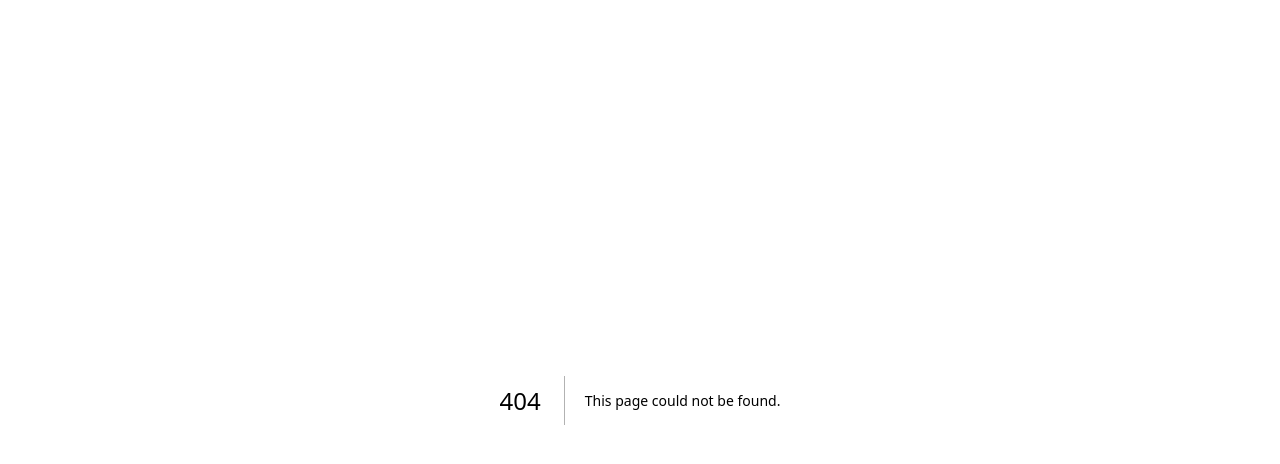
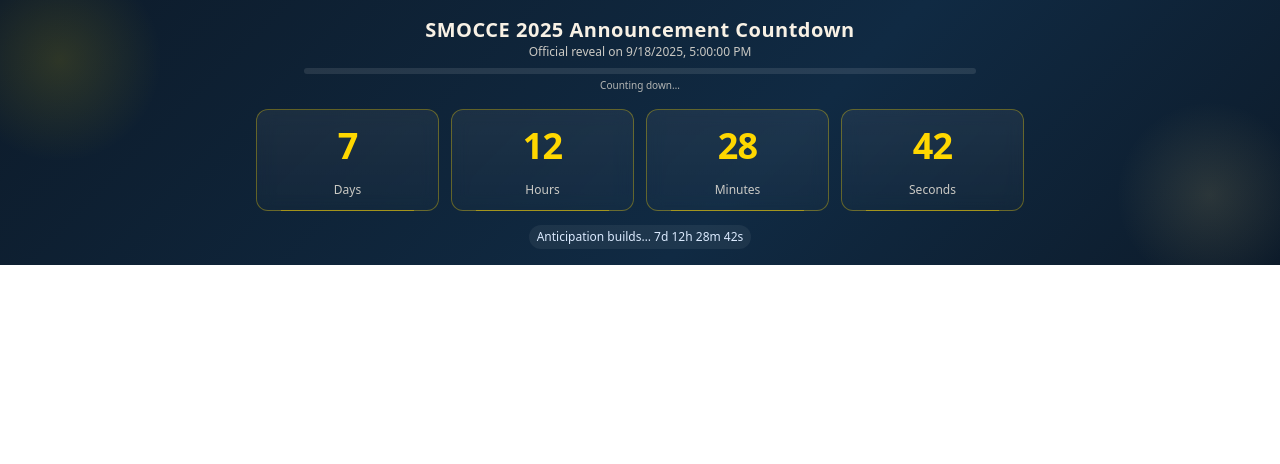
Before and after one commit to aryanzkys/smocce-app, a Next.js app in the folder frontend/: page /widget/countdown in a window 1280 px wide. Before the commit this address had no page. Shown: the top 464 px of the page. Built offline with nearby package versions, Linux system fonts and the light colour scheme.

Commit message:
feat(widget): add embeddable Notion countdown for 2025-09-19 with Suspense boundary, progress bar, hover effects

```diff
--- /dev/null
+++ b/frontend/app/widget/countdown/page.js
@@ -0,0 +1,152 @@
+'use client'
+import { Suspense, useEffect, useMemo, useState } from 'react'
+import { useSearchParams } from 'next/navigation'
+
+// Simple, embeddable countdown widget suitable for Notion's Embed block
+// Default target: 2025-09-19 00:00:00 (local). Override via ?date=2025-09-19T00:00:00+07:00
+// Optional params: title, bg, fg, accent, hideTitle=1
+
+const DEFAULT_TITLE = 'SMOCCE 2025 Announcement Countdown'
+const DEFAULT_DATE = '2025-09-19T00:00:00+07:00' // WIB by default
+
+const palette = {
+  bg: '#0D1B2A',
+  fg: '#F8F1E5',
+  accent: '#FFD700',
+  accentSoft: '#ffdf80',
+  blue2: '#102A43',
+}
+
+function useCountdown(targetISO) {
+  const [now, setNow] = useState(() => Date.now())
+  useEffect(() => {
+    const id = setInterval(() => setNow(Date.now()), 1000)
+    return () => clearInterval(id)
+  }, [])
+  const target = useMemo(() => new Date(targetISO).getTime(), [targetISO])
+  const diff = Math.max(0, target - now)
+  const ended = diff <= 0
+  const days = Math.floor(diff / (1000 * 60 * 60 * 24))
+  const hours = Math.floor((diff / (1000 * 60 * 60)) % 24)
+  const minutes = Math.floor((diff / (1000 * 60)) % 60)
+  const seconds = Math.floor((diff / 1000) % 60)
+  return { ended, diff, days, hours, minutes, seconds }
+}
+
+function pad2(v) {
+  return String(v).padStart(2, '0')
+}
+
+function CountdownWidgetInner() {
+  const params = useSearchParams()
+  const title = params.get('title') || DEFAULT_TITLE
+  const targetISO = params.get('date') || DEFAULT_DATE
+  const bg = params.get('bg') || palette.bg
+  const fg = params.get('fg') || palette.fg
+  const accent = params.get('accent') || palette.accent
+  const hideTitle = params.get('hideTitle') === '1'
+
+  const { ended, days, hours, minutes, seconds } = useCountdown(targetISO)
+
+  // Progress bar from today to target (caps at 100%)
+  const [startTs] = useState(() => Date.now())
+  const targetTs = useMemo(() => new Date(targetISO).getTime(), [targetISO])
+  const elapsed = Math.max(0, Math.min(targetTs - startTs, Math.max(0, Date.now() - startTs)))
+  const total = Math.max(1, targetTs - startTs)
+  const pct = Math.round((elapsed / total) * 100)
+
+  // Smooth digit swap: key the boxes by value
+  const blocks = [
+    { label: 'Days', value: String(days) },
+    { label: 'Hours', value: pad2(hours) },
+    { label: 'Minutes', value: pad2(minutes) },
+    { label: 'Seconds', value: pad2(seconds) },
+  ]
+
+  return (
+    <div
+      className="w-full h-full"
+      style={{
+        background: `linear-gradient(135deg, ${bg} 0%, ${palette.blue2} 60%, ${bg} 100%)`,
+        color: fg,
+        fontFamily: 'ui-sans-serif, system-ui, -apple-system, Segoe UI, Roboto, Helvetica, Arial',
+      }}
+    >
+      {/* soft glows */}
+      <div style={{ position: 'relative', minHeight: 240 }}>
+        <div style={{ position: 'absolute', inset: 0, overflow: 'hidden', pointerEvents: 'none' }}>
+          <div style={{ position: 'absolute', top: -60, left: -60, width: 240, height: 240, borderRadius: '50%', background: `radial-gradient(circle, ${accent}22, transparent 60%)` }} />
+          <div style={{ position: 'absolute', bottom: -40, right: -40, width: 220, height: 220, borderRadius: '50%', background: `radial-gradient(circle, ${palette.accentSoft}1f, transparent 60%)` }} />
+        </div>
+
+        <div className="px-4 py-4">
+          {!hideTitle && (
+            <div className="text-center mb-2">
+              <h2 className="text-lg md:text-xl font-semibold tracking-wide" style={{ color: fg }}>
+                {title}
+              </h2>
+              <p className="text-xs opacity-80">Official reveal on {new Date(targetISO).toLocaleString()}</p>
+            </div>
+          )}
+
+          {/* Progress bar */}
+          <div className="mx-auto max-w-2xl mb-4">
+            <div className="h-1.5 rounded-full bg-white/10 overflow-hidden">
+              <div
+                className="h-full rounded-full transition-all duration-700"
+                style={{ width: `${pct}%`, background: accent }}
+              />
+            </div>
+            <div className="text-[10px] mt-1 text-center opacity-70">Counting down…</div>
+          </div>
+
+          {/* Countdown cards */}
+          <div className="mx-auto max-w-3xl grid grid-cols-4 gap-2 md:gap-3">
+            {blocks.map((b) => (
+              <div key={b.label} className="group">
+                <div
+                  className="relative rounded-xl border backdrop-blur-sm transition-transform duration-200 group-hover:-translate-y-0.5"
+                  style={{
+                    borderColor: `${accent}55`,
+                    background: 'linear-gradient(180deg, rgba(255,255,255,0.06), rgba(255,255,255,0.02))',
+                  }}
+                >
+                  <div className="p-3 md:p-4 flex items-center justify-center">
+                    <div className="text-2xl md:text-4xl font-bold tabular-nums tracking-tight" style={{ color: accent }}>
+                      {b.value}
+                    </div>
+                  </div>
+                  <div className="text-center text-[10px] md:text-xs pb-2 md:pb-3 opacity-80">{b.label}</div>
+
+                  {/* subtle accent line */}
+                  <div className="absolute inset-x-6 -bottom-px h-px" style={{ background: `${accent}66` }} />
+                </div>
+              </div>
+            ))}
+          </div>
+
+          {/* Status banner */}
+          <div className="text-center mt-3">
+            {ended ? (
+              <span className="inline-block text-xs md:text-sm px-3 py-1.5 rounded-full" style={{ background: '#16a34a22', color: '#86efac' }}>
+                The announcement window has arrived. Stay tuned for the reveal!
+              </span>
+            ) : (
+              <span className="inline-block text-[11px] md:text-xs px-2 py-1 rounded-full" style={{ background: 'rgba(255,255,255,0.06)', color: '#dbeafe' }}>
+                Anticipation builds… {days}d {hours}h {minutes}m {seconds}s
+              </span>
+            )}
+          </div>
+        </div>
+      </div>
+    </div>
+  )
+}
+
+export default function CountdownWidget() {
+  return (
+    <Suspense fallback={<div style={{ padding: 16, color: '#fff' }}>Loading countdown…</div>}>
+      <CountdownWidgetInner />
+    </Suspense>
+  )
+}
```
